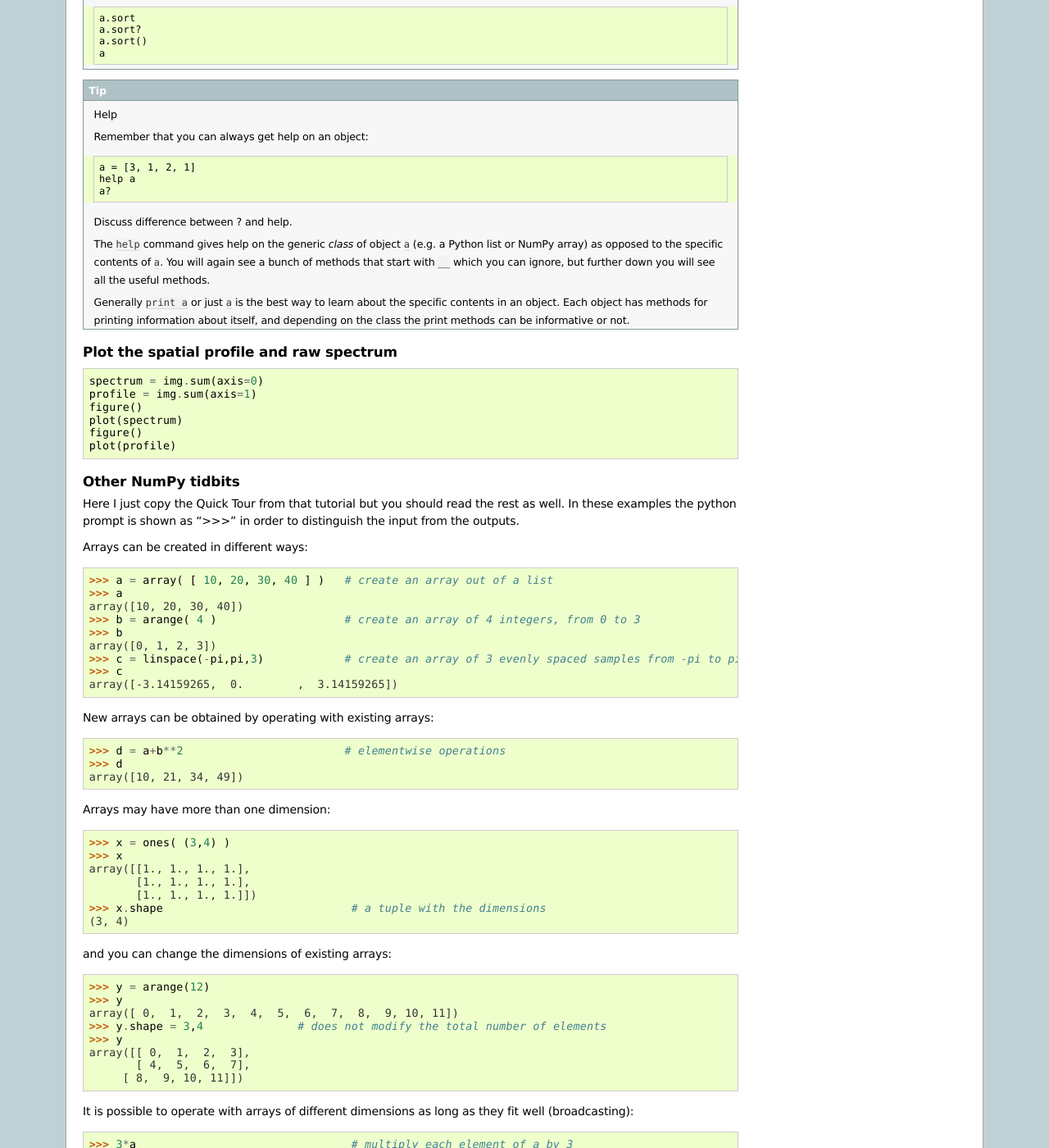
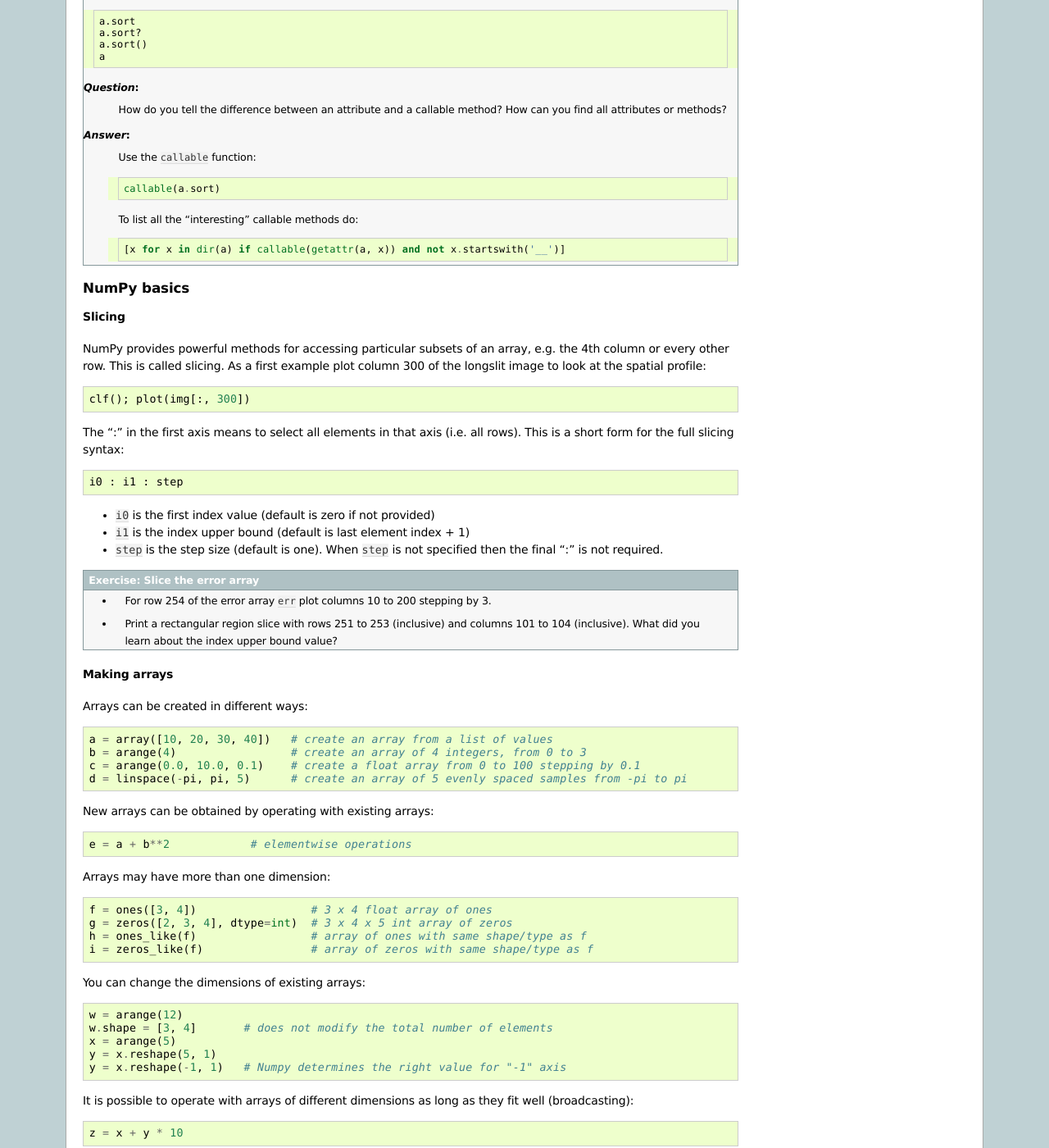
Before and after one commit to python4astronomers/python4astronomers, a Sphinx documentation site: the page built from source/core/core.rst, in a window 1280 px wide and 1400 px high, scrolled down 3627 px. Shown: the whole window at 82% size. Built offline with Sphinx 7.4.7, drawn with Linux system fonts in a browser that asks for light colours; formulas are drawn with MathJax 3; some of the changed text lies outside the part shown.

Commit message:
More content in Core workshop.  Fudged 3c120 STIS data to add wavelength dependent background.

```diff
--- a/source/core/core.rst
+++ b/source/core/core.rst
@@ -1,5 +1,5 @@
-Core packages for analysis
-===========================
+Core packages for analysis: IPython, NumPy, SciPy
+=================================================
 
 Workshop goals:
 
@@ -149,8 +149,10 @@
    - Appending
    - Median
    - Making arrays
+   - Broadcasting x = arange(5); y=x.reshape(5,1) ; x + y * 10
    - diff between list and array
    - vectorized ops (do a for loop)
+   - exercise: make a mexican hat or similar
    - boolean masking / where
    - scipy 2-d median filter
 
@@ -186,8 +188,10 @@
     print arange(5)
 
 Now give meaningful names to each of the three images that are available in the
-FITS HDU list::
+FITS HDU list.  You can access element ``n`` in a list with the index ``[n]``,
+where the count starts from 0::
 
+  primary = hdus[0].data
   img = hdus[1].data
   err = hdus[2].data
   dq = hdus[3].data
@@ -212,16 +216,16 @@
   img.shape  # Get the shape of img
   img.min()  # Call object method min with no arguments
   img.argmax(axis=0)
-  figure()
-  hist(img.flatten(), bins=100, log=True)
 
-.. admonition:: Important Digression: Python Objects
+.. admonition:: Digression: Python Objects - or what's with the
+   periods everywhere?
 
    Most things in Python are objects.  What does that mean?  What is an object?
 
    Every constant, variable, or function in Python is actually a object with a
    type and associated attributes and methods.  An *attribute* a property of
-   the object, for example ``img.shape``.  A *method* is a function
+   the object that you get or set by giving the <object_name> + dot +
+   <attribute_name>, for example ``img.shape``.  A *method* is a function
    that the object provides, for example ``img.argmax(axis=0)`` or ``img.min()``.
 
    Use tab completion in IPython to inspect objects and start to understand
@@ -230,7 +234,7 @@
      a = [3, 1, 2, 1]
      a.<TAB>
 
-   This will show the available methods for ``a``::
+   This will show the available attributes and methods for the Python list ``a``::
 
      In [17]: a.<TAB>
      a.__add__           a.__ge__            a.__iter__          a.__repr__          a.append
@@ -243,125 +247,254 @@
      a.__eq__            a.__imul__          a.__reduce__        a.__str__           a.reverse
      a.__format__        a.__init__          a.__reduce_ex__     a.__subclasshook__  a.sort
 
-   In general you can ignore all the ones that begin with ``__`` since these are
-   internal methods that are not usually called directly.  However at the end you
-   see useful looking functions like ``append`` or ``sort`` which you can get help
-   for and use::
+   For the most part you can ignore all the ones that begin with ``__`` since
+   they are generally are internal methods that are not called directly.  At
+   the end you see useful looking functions like ``append`` or ``sort`` which
+   you can get help for and use::
 
      a.sort
      a.sort?
      a.sort()
      a
 
-.. tip:: Help
+   *Question*:
+     How do you tell the difference between an attribute and a
+     callable method?  How can you find all attributes or methods?
 
-   Remember that you can always get help on an object::
+   *Answer*:
+     Use the ``callable`` function::
 
-     a = [3, 1, 2, 1]
-     help a
-     a?
+       callable(a.sort)
 
-   Discuss difference between ? and help.
+     To list all the "interesting" callable methods do::
 
-   The ``help`` command gives help on the generic *class* of object ``a`` (e.g. a Python list or
-   NumPy array) as opposed to the specific contents of ``a``.  You will again see
-   a bunch of methods that start with ``__`` which you can ignore, but further
-   down you will see all the useful methods.
+       [x for x in dir(a) if callable(getattr(a, x)) and not x.startswith('__')]
 
-   Generally ``print a`` or just ``a`` is the best way to learn about the specific
-   contents in an object.  Each object has methods for printing information about
-   itself, and depending on the class the print methods can be informative or not.
+NumPy basics
+^^^^^^^^^^^^
+
+Slicing
+#######
+
+NumPy provides powerful methods for accessing particular subsets of an array,
+e.g. the 4th column or every other row.  This is called slicing.  As a first
+example plot column 300 of the longslit image to look at the spatial profile::
+
+  clf(); plot(img[:, 300])
+
+The ":" in the first axis means to select all elements in that axis (i.e. all
+rows).  This is a short form for the full slicing syntax::
+
+  i0 : i1 : step
+
+- ``i0`` is the first index value (default is zero if not provided)
+- ``i1`` is the index upper bound (default is last element index + 1)
+- ``step`` is the step size (default is one).  When ``step`` is not specified then the final ":" is not required.
+
+.. admonition:: Exercise: Slice the error array
+
+  - For row 254 of the error array ``err`` plot columns 10 to 200 stepping by 3.
+  - Print a rectangular region slice with rows 251 to 253 (inclusive) and columns 101 to
+    104 (inclusive).  What did you learn about the index upper bound value?
+
+Making arrays
+#############
+
+Arrays can be created in different ways::
+
+  a = array([10, 20, 30, 40])   # create an array from a list of values
+  b = arange(4)                 # create an array of 4 integers, from 0 to 3
+  c = arange(0.0, 10.0, 0.1)    # create a float array from 0 to 100 stepping by 0.1
+  d = linspace(-pi, pi, 5)      # create an array of 5 evenly spaced samples from -pi to pi
+
+New arrays can be obtained by operating with existing arrays::
+
+  e = a + b**2            # elementwise operations
+
+Arrays may have more than one dimension::
+
+  f = ones([3, 4])                 # 3 x 4 float array of ones
+  g = zeros([2, 3, 4], dtype=int)  # 3 x 4 x 5 int array of zeros
+  h = ones_like(f)                 # array of ones with same shape/type as f
+  i = zeros_like(f)                # array of zeros with same shape/type as f
+
+You can change the dimensions of existing arrays::
+
+  w = arange(12)
+  w.shape = [3, 4]       # does not modify the total number of elements
+  x = arange(5)
+  y = x.reshape(5, 1)
+  y = x.reshape(-1, 1)   # Numpy determines the right value for "-1" axis
+
+It is possible to operate with arrays of different dimensions as long as they fit well (broadcasting)::
+
+  z = x + y * 10
+
+.. admonition:: Exercise: Make a ripple
+
+  Calculate a surface ``z = cos(r) / (r + 5)`` where ``r = sqrt(x**2 +
+  y**2)``.  Set ``x`` to an array that goes from -20 to 20 stepping by 0.25
+  Make ``y`` the same as ``x`` but "transposed" using the ``reshape`` trick above.
+  Use ImgView to display the image of ``z``.
+
+
+.. Solution
+   x = arange(-20, 20, 0.25)
+   y = x.reshape(-1, 1)
+   r = sqrt(x**2 + y**2)
+   z = cos(r) / (r + 5)
+   imgview.ImgView(z)
+   dist = sqrt((x-10)**2 + (y-15)**2)
+   ok = dist < 10
+   z[ok] = dist[ok] / 10
 
 
 Plot the spatial profile and raw spectrum
 ^^^^^^^^^^^^^^^^^^^^^^^^^^^^^^^^^^^^^^^^^^
 
-::
+Plot the spatial profile by summing along the wavelength direction::
 
-  spectrum = img.sum(axis=0)
   profile = img.sum(axis=1)
-  figure()
-  plot(spectrum)
   figure()
   plot(profile)
 
+Now plot the spectrum by summing along the spatial direction::
+
+  spectrum = img.sum(axis=0)
+  figure()
+  plot(spectrum)
+
+Since most of the sum is in the background region there is a lot of noise and
+cosmic-ray contamination.
+
+.. admonition:: Exercise: Use slicing to make a better spectrum plot
+
+  Use slicing to do the spectrum sum using only the rows in the image where
+  there is a signal from the source.
+  Hint: zoom into the profile plot to find the right row range.
+
+.. Solution
+   spectrum = img[250:260, :].sum(axis=0)
+   figure()
+   plot(spectrum)
 
 
+Fit and subtract the background from each wavelength column
+^^^^^^^^^^^^^^^^^^^^^^^^^^^^^^^^^^^^^^^^^^^^^^^^^^^^^^^^^^^^
 
-Other NumPy tidbits
-^^^^^^^^^^^^^^^^^^^^^
+Plot five columns (wavelength) from the spectrum image as follows::
 
-Here I just copy
-the Quick Tour from that tutorial but you should read the rest as well.  In
-these examples the python prompt is shown as ">>>" in order to distinguish the
-input from the outputs.
+  clf()
+  plot(img[:, 254:259])
 
-Arrays can be created in different ways::
+The basic idea in spectral extraction is to subtract out the background and sum
+over rows with the source signal.
 
-  >>> a = array( [ 10, 20, 30, 40 ] )   # create an array out of a list
-  >>> a
-  array([10, 20, 30, 40])
-  >>> b = arange( 4 )                   # create an array of 4 integers, from 0 to 3
-  >>> b
-  array([0, 1, 2, 3])
-  >>> c = linspace(-pi,pi,3)            # create an array of 3 evenly spaced samples from -pi to pi
-  >>> c
-  array([-3.14159265,  0.        ,  3.14159265])
+It's evident that there are significant cosmic ray defects in the data.  In
+order to do a good job of subtracting the background we need to filter them
+out.  Doing this correctly in general is difficult and in reality one would
+just use the answers already provided by STSci.
 
-New arrays can be obtained by operating with existing arrays::
+**Strategy**: Use a median filter to smooth out single-pixel deviations.  Then
+use sigma-clipping to remove large variations between the actual and smoothed
+image.
 
-  >>> d = a+b**2                        # elementwise operations
-  >>> d
-  array([10, 21, 34, 49])
+::
 
-Arrays may have more than one dimension::
+  import scipy.signal
+  img_sm = scipy.signal.medfilt(img, 5)
+  sigma = median(err)
+  bad = abs(img - img_sm) / sigma > 8.0
+  img_cr = img.copy()
+  img_cr[bad] = img_sm[bad]
+  img_cr[230:280,:] = img[230:280,:]  # Filter only for background
 
-  >>> x = ones( (3,4) )
-  >>> x
-  array([[1., 1., 1., 1.],
-         [1., 1., 1., 1.],
-         [1., 1., 1., 1.]])
-  >>> x.shape                            # a tuple with the dimensions
-  (3, 4)
+Check if it worked::
 
-and you can change the dimensions of existing arrays::
+  clf()
+  plot(img_cr[:, 254:259])
 
-  >>> y = arange(12)
-  >>> y
-  array([ 0,  1,  2,  3,  4,  5,  6,  7,  8,  9, 10, 11])
-  >>> y.shape = 3,4              # does not modify the total number of elements
-  >>> y
-  array([[ 0,  1,  2,  3],
-         [ 4,  5,  6,  7],
-       [ 8,  9, 10, 11]])
+This introduces the important concept of slicing with a boolean mask.  Let's
+look at a smaller example::
 
-It is possible to operate with arrays of different dimensions as long as they fit well (broadcasting)::
+   a = array([1, 4, -2, 4, -5])
+   neg = (a < 0)    # Parentheses here for clarity but are not required
+   a[neg] = 0
 
-  >>> 3*a                                # multiply each element of a by 3
-  array([ 30,  60,  90, 120])
-  >>> a+y                                # sum a to each row of y
-  array([[10, 21, 32, 43],
-         [14, 25, 36, 47],
-         [18, 29, 40, 51]])
+A slightly more complex example shows that this works the same on N-d arrays
+and that you can compose logical expressions::
 
-Similar to Python lists, arrays can be indexed, sliced and iterated over::
+   a = arange(25).reshape(5,5)
+   ok = (a > 6) & (a < 17)     # "ok = a > 6 & a < 17" will FAIL!
+   a[~ok] = 0                  # Note the "logical not" operator
 
-  >>> a[2:4] = -7,-3                     # modify last two elements of a
-  >>> for i in a:                        # iterate over a
-  ...     print i
-  ...
-  10
-  20
-  -7
-  -3
+.. admonition:: Digression: copy versus reference
 
-When indexing more than one dimension, indices are separated by commas::
+   **Question**
+     In the median filtering commands above we wrote ``img_cr = img.copy()``.  Why
+     was that needed instead of just ``img_cr = img``?
 
-  >>> x[1,2] = 20
-  >>> x[1,:]                             # x's second row
-  array([ 1,  1, 20,  1])
-  >>> x[0] = a                           # change first row of x
-  >>> x
-  array([[10, 20, -7, -3],
-         [ 1,  1, 20,  1],
-         [ 1,  1,  1,  1]])
+   **Answer**
+     Because the statement ``img_cr = img`` would just create another reference
+     pointing to the underlying N-d array object that ``img`` references.
+
+   Remember that the variable names are just pointers to the actual Python
+   object.  To see this clearly do the following::
+
+     a = arange(8)
+     b = a
+     id(a)
+     id(b)
+     b[3] = -10
+     print a
+
+   After getting over the initial confusion this behavior is actually a good
+   thing because it is efficient and consistent within Python.  If you really
+   need a copy of an array then use the copy() method as shown.
+
+   **BEWARE** of one common pitfall: NumPy "basic" slicing like ``a[3:6]``
+   does NOT make a copy::
+
+     b = a[3:6]
+     print b
+     b[1] = 100
+     print a
+
+   However if you do arithmetic or boolean mask then a copy is always made::
+
+     a = arange(4)
+     b = a**2
+     a[1] = 100
+     print a
+     print b    # Still as expected after changing "a"
+
+
+Fit the background for a single column::
+
+  x = append(arange(10, 200), arange(300, 480))
+  y = img_bkg[x, 10]
+  clf()
+  plot(x, y)
+  pfit = polyfit(x, y, 2)
+  yfit = polyval(pfit, x)
+  plot(x, yfit)
+
+Now do this for every column and store the results in a background image::
+
+  xrows = arange(img_bkg.shape[0])
+  bkg = zeros_like(img_cr)
+  for col in range(img_bkg.shape[1]):
+      pfit = polyfit(x, img_cr[x, col], 2)
+      bkg[:, col] = polyval(pfit, xrows)
+
+  ImgView(bkg)
+
+Finally subtract this background and see if it worked::
+
+  img_bkg = img_cr - bkg
+  ImgView(img_bkg)
+
+.. Solution
+   badimg = zeros(bad.shape)
+   badimg[bad] = 1
+   imgview.ImgView(badimg)
--- a/source/core/py4ast/core/spec_extract.py
+++ b/source/core/py4ast/core/spec_extract.py
@@ -17,5 +17,28 @@
 figure()
 plot(profile)
 
-plot(img[:, 205])
-plot(
+import scipy.signal
+img_sm = scipy.signal.medfilt(img, 5)
+sigma = median(err)
+bad = abs(img - img_sm) / sigma > 8.0
+img_cr = img.copy()
+img_cr[bad] = img_sm[bad]
+img_cr[230:280,:] = img[230:280,:]
+
+x = append(arange(10, 200), arange(300, 480))
+y = img_bkg[x, 10]
+clf()
+plot(x, y)
+pfit = polyfit(x, y, 2)
+yfit = polyval(pfit, x)
+plot(x, yfit)
+
+xrows = arange(img_bkg.shape[0])
+bkg = zeros_like(img_cr)
+for col in range(img_bkg.shape[1]):
+    pfit = polyfit(x, img_cr[x, col], 2)
+    bkg[:, col] = polyval(pfit, xrows)
+
+img_bkg = img_cr - bkg
+ImgView(bkg)
+ImgView(img_bkg)
```
Also changed, not shown: 2 other files.
